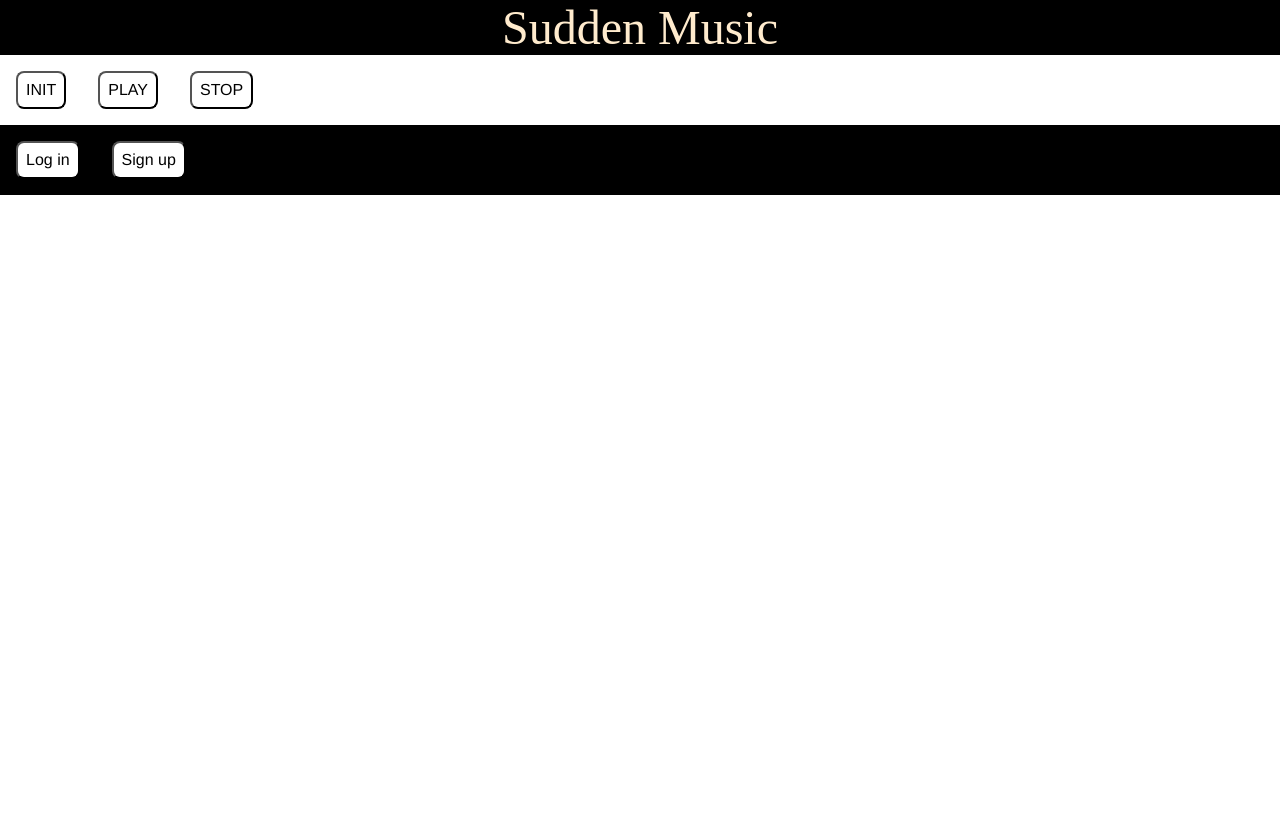
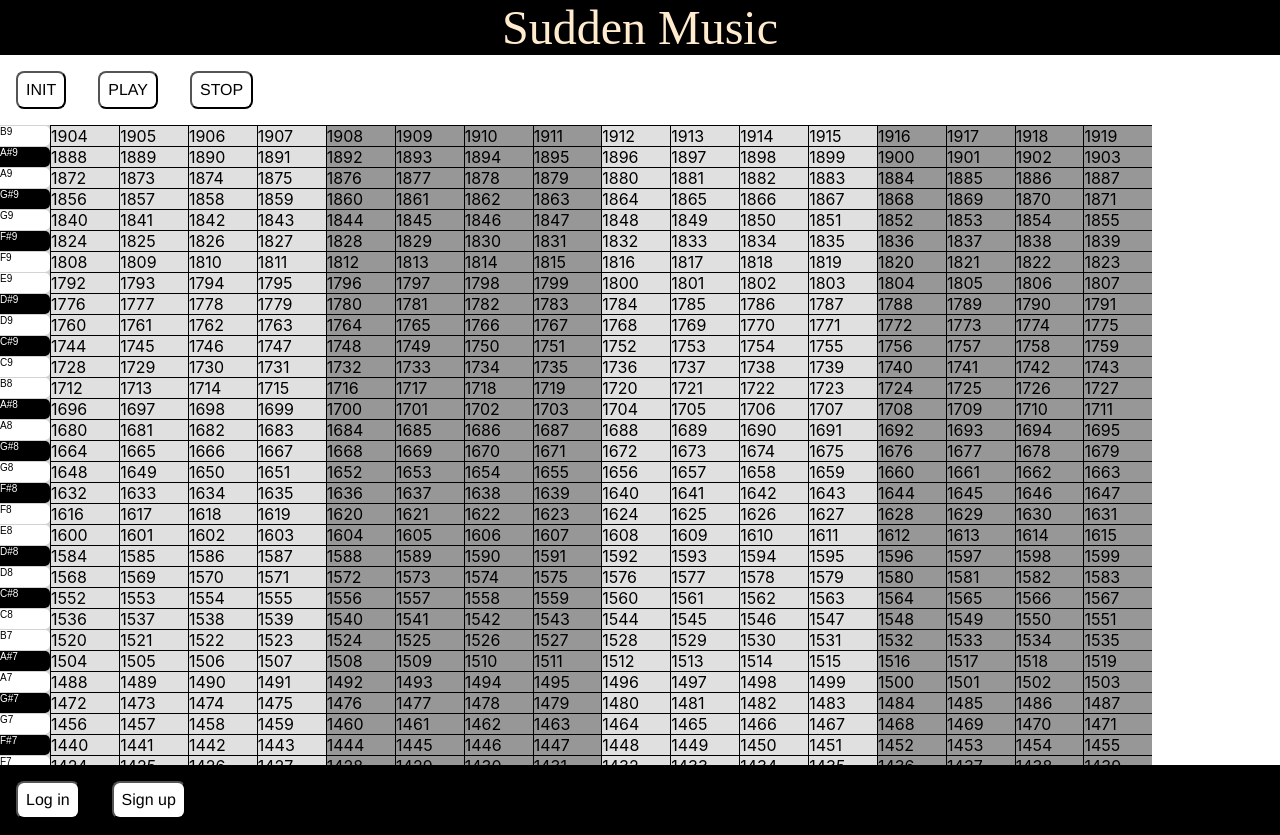
Before and after one commit to heavydawe/sudden-music, a React (Create React App) app: page / in a window 1280 px wide. Before the commit the page ends 800 px from the top, so only its background shows below. Built offline with nearby package versions, Linux system fonts and the light colour scheme.

Commit message:
Create a simple piano roll with CSS Grid

```diff
--- a/package.json
+++ b/package.json
@@ -11,8 +11,10 @@
     "@types/node": "^12.20.4",
     "@types/react": "^17.0.2",
     "@types/react-dom": "^17.0.1",
+    "konva": "^7.2.4",
     "react": "^17.0.1",
     "react-dom": "^17.0.1",
+    "react-konva": "^17.0.1-3",
     "react-scripts": "4.0.3",
     "tone": "^14.7.77",
     "typescript": "^4.2.2",
--- a/src/App.tsx
+++ b/src/App.tsx
@@ -3,12 +3,14 @@ import "./App.css";
 import Footer from "./AppComponents/Footer/Footer";
 import Header from "./AppComponents/Header/Header";
 import NavigationBar from "./AppComponents/NavigationBar/NavigationBar";
+import PianoRollView from "./AppComponents/PianoRollView/PianoRollView";
 
 function App() {
   return (
     <>
       <Header />
       <NavigationBar />
+      <PianoRollView />
       <Footer />
     </>
   );
--- a/src/AppComponents/PianoRollView/PianoRollView.tsx
+++ b/src/AppComponents/PianoRollView/PianoRollView.tsx
@@ -1,7 +1,13 @@
 import React from "react";
+import PianoRollGrid from "./PianoRollViewComponents/PianoRollGrid";
 
 function PianoRollView() {
-  return <div></div>;
+
+  return (
+    <div className="grid-container">
+      <PianoRollGrid />
+    </div>
+  );
 }
 
 export default PianoRollView;
--- /dev/null
+++ b/src/AppComponents/PianoRollView/PianoRollViewComponents/Cell.css
@@ -0,0 +1,12 @@
+.cellWhiteTile {
+  background-color: #e0e0e0;
+  min-height: 20px;
+}
+
+.cellGrayTile {
+  background-color: #979797;
+}
+
+.cellHighLighted {
+  background-color: chartreuse;
+}
--- /dev/null
+++ b/src/AppComponents/PianoRollView/PianoRollViewComponents/Cell.tsx
@@ -0,0 +1,40 @@
+import React, { useState } from "react";
+import "./Cell.css";
+
+interface Props {
+  cellKey: number
+  color: string;
+  isHighlighted: boolean;
+  noteDown: (cellKey: number) => void;
+}
+
+function Cell(props: Props) {
+
+  const [curHigh, setCurHigh] = useState(props.isHighlighted);
+
+  function getCellClassName() {
+    if (curHigh) {
+      return "cellHighLighted";
+    } else {
+      if (props.color === "w") {
+        return "cellWhiteTile";
+      } else {
+        return "cellGrayTile";
+      }
+    }
+  }
+
+  return (
+    <div
+      className={getCellClassName()}
+      onClick={() => {
+        setCurHigh(!curHigh);
+        props.noteDown(props.cellKey);
+      }}
+    >
+      {props.cellKey}
+    </div>
+  );
+}
+
+export default Cell;
--- /dev/null
+++ b/src/AppComponents/PianoRollView/PianoRollViewComponents/Note.tsx
@@ -0,0 +1,31 @@
+import React, { useRef } from "react";
+import { Rect, Stage, Layer} from "react-konva";
+// import { Rect } from 'konva/types/shapes/Rect';
+
+function Note() {
+  // const stage = new Konva.Stage({
+  //   height: 600,
+  //   width: 600,
+  //   container: "gridContainer",
+  // });
+
+  const stageRef = useRef(null);
+
+  return (
+    <Stage width={500} height={500} ref={stageRef}>
+      <Layer>
+        <Rect
+          name="draggableNote"
+          x={200}
+          y={200}
+          height={20}
+          width={50}
+          fill="green"
+          draggable
+        ></Rect>
+      </Layer>
+    </Stage>
+  );
+}
+
+export default Note;
--- /dev/null
+++ b/src/AppComponents/PianoRollView/PianoRollViewComponents/PianoRollGrid.css
@@ -0,0 +1,47 @@
+.gridContainer {
+  display: grid;
+  grid-template-columns: 50px auto;
+  background-color: black;
+  padding: 0px;
+  gap: 1px;
+  height: 40em;
+  width: 90vw;
+  overflow-y: scroll;
+}
+
+.pianoTiles {
+  display: grid;
+  background-color: lightgray;
+  grid-auto-rows: 1fr;
+}
+
+.pianoTileWhite {
+  background-color: white;
+  font-size: 10px;
+  font-family:Arial, Helvetica, sans-serif;
+  margin-top: 0.5px;
+  margin-bottom: 0.5px;
+  min-height: 20px;
+  border-top-right-radius: 5px;
+  border-bottom-right-radius: 5px;
+}
+
+.pianoTileBlack {
+  background-color: black;
+  font-size: 10px;
+  color: white;
+  font-family:Arial, Helvetica, sans-serif;
+  margin-top: 0.5px;
+  margin-bottom: 0.5px;
+  min-height: 20px;
+  border-top-right-radius: 5px;
+  border-bottom-right-radius: 5px;
+}
+
+.gridBody {
+  display: grid;
+  background-color: black;
+  gap: 1px;
+  grid-template-columns: repeat(16, auto);
+  margin-top: 0.5px;
+}
--- /dev/null
+++ b/src/AppComponents/PianoRollView/PianoRollViewComponents/PianoRollGrid.tsx
@@ -0,0 +1,121 @@
+import React from "react";
+import Cell from "./Cell";
+import Note from "./Note";
+import "./PianoRollGrid.css";
+
+function initPianoTile(
+  pianoTiles: JSX.Element[],
+  note: string,
+  octave: number,
+  tileColor: string,
+  id: number
+) {
+  pianoTiles.unshift(
+    <div
+      className={tileColor === "w" ? "pianoTileWhite" : "pianoTileBlack"}
+      id={"piano" + id.toString()}
+      title={note + octave.toString()}
+      key={"piano" + id.toString()}
+      onClick={() => {
+        console.log("ID: " + id + "; NOTE: " + note + octave.toString());
+      }}
+    >
+      {note + octave.toString()}
+    </div>
+  );
+}
+
+function PianoRollGrid() {
+  const gridLength = 4; // How many measure should appear in piano roll
+  const gridSnapSize = 4; // 1 / (gridSnapSize) => the shortest possible note
+  const numberOfGridRows = 120;
+
+  function getGridId(i: number, j: number, k: number) {
+    return (
+      i * gridLength * gridLength -
+      gridLength * gridLength +
+      j * gridSnapSize +
+      k
+    );
+  }
+
+  function noteDown(cellKey: number) {
+    console.log("Got cell: " + cellKey.toString());
+  }
+
+  let pianoTiles: JSX.Element[] = [];
+
+  for (let i = 0; i < numberOfGridRows; i++) {
+    switch (i % 12) {
+      case 0:
+        initPianoTile(pianoTiles, "C", (i / 12) >> 0, "w", i);
+        break;
+      case 1:
+        initPianoTile(pianoTiles, "C#", (i / 12) >> 0, "b", i);
+        break;
+      case 2:
+        initPianoTile(pianoTiles, "D", (i / 12) >> 0, "w", i);
+        break;
+      case 3:
+        initPianoTile(pianoTiles, "D#", (i / 12) >> 0, "b", i);
+        break;
+      case 4:
+        initPianoTile(pianoTiles, "E", (i / 12) >> 0, "w", i);
+        break;
+      case 5:
+        initPianoTile(pianoTiles, "F", (i / 12) >> 0, "w", i);
+        break;
+      case 6:
+        initPianoTile(pianoTiles, "F#", (i / 12) >> 0, "b", i);
+        break;
+      case 7:
+        initPianoTile(pianoTiles, "G", (i / 12) >> 0, "w", i);
+        break;
+      case 8:
+        initPianoTile(pianoTiles, "G#", (i / 12) >> 0, "b", i);
+        break;
+      case 9:
+        initPianoTile(pianoTiles, "A", (i / 12) >> 0, "w", i);
+        break;
+      case 10:
+        initPianoTile(pianoTiles, "A#", (i / 12) >> 0, "b", i);
+        break;
+      case 11:
+        initPianoTile(pianoTiles, "B", (i / 12) >> 0, "w", i);
+        break;
+    }
+  }
+
+  let pianoGrid: JSX.Element[] = [];
+
+  // Build the piano roll grid layout
+  for (let i = numberOfGridRows; i > 0; i--) {
+    for (let j = 0; j < gridLength; j++) {
+      if (j % 2) {
+        for (let k = 0; k < gridSnapSize; k++) {
+          pianoGrid.push(<Cell key={getGridId(i,j,k)} cellKey={getGridId(i,j,k)} color="g" isHighlighted={false} noteDown={noteDown}/>);
+        }
+      } else {
+        for (let k = 0; k < gridSnapSize; k++) {
+          pianoGrid.push(<Cell key={getGridId(i,j,k)} cellKey={getGridId(i,j,k)} color="w" isHighlighted={false} noteDown={noteDown}/>);
+        }
+      }
+    }
+  }
+
+  return (
+    <>
+    {/* <Note /> */}
+    <div id="gridContainer" className="gridContainer" key="gridContainer">
+      <div className="pianoTiles" key="pianoTiles">
+        {pianoTiles}
+      </div>
+      <div className="gridBody" key="gridBody">
+        {pianoGrid}
+      </div>
+    </div>
+    </>
+  );
+}
+
+export default PianoRollGrid;
--- a/tsconfig.json
+++ b/tsconfig.json
@@ -1,7 +1,8 @@
 {
   "compilerOptions": {
-    "target": "es5",
+    "target": "es6",
     "lib": [
+      "es6",
       "dom",
       "dom.iterable",
       "esnext"
```
Also changed, not shown: 1 other file (tests, documents, lock files or other folders).
